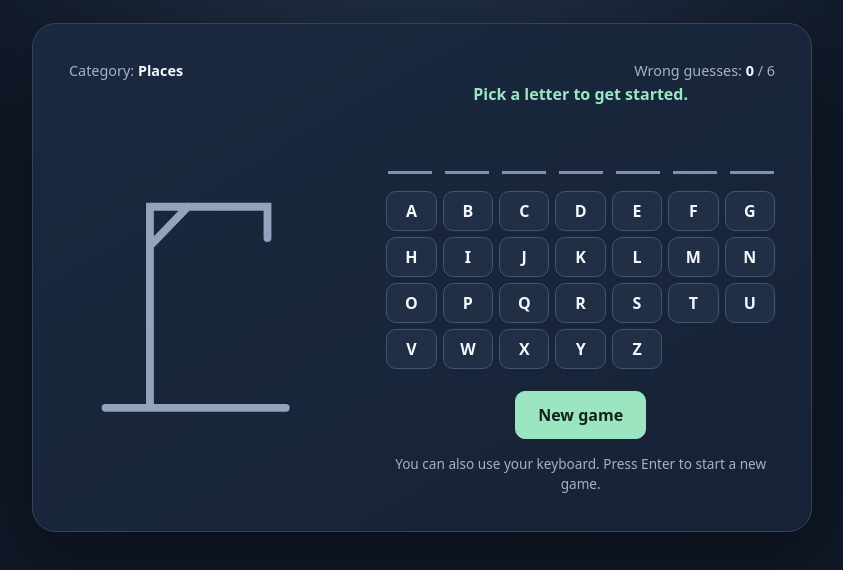
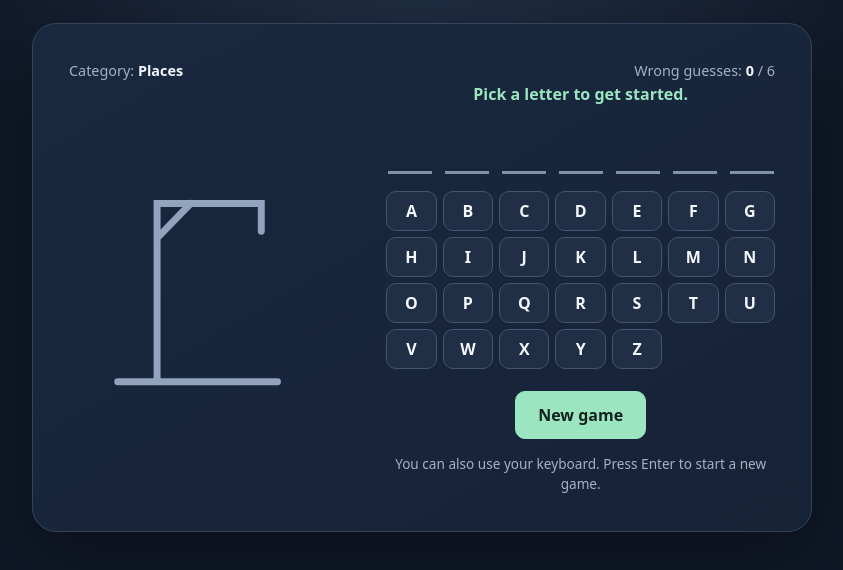
Before and after one commit to mauricehartery-irl/hangman-game, a plain HTML site: page index.html in a window 1280 px wide. Shown: the part 200-770 px from the top of the page, without its empty margins (218-1061 px from the left). Drawn offline with Linux system fonts and the light colour scheme.

Commit message:
Keep Hangman drawing within its panel

```diff
--- a/index.html
+++ b/index.html
@@ -10,7 +10,7 @@
     *{box-sizing:border-box}body{margin:0;min-height:100vh;background:radial-gradient(ellipse at 50% -15%,#2a3c56 0,transparent 57%),var(--bg);color:var(--ink);font:16px/1.5 system-ui,-apple-system,"Segoe UI",sans-serif;display:grid;place-items:center;padding:24px}
     main{width:min(100%,780px)}header{text-align:center;margin-bottom:26px}header p,.hint{color:var(--muted)}.eyebrow{text-transform:uppercase;letter-spacing:.2em;font-size:.75rem;font-weight:800;color:var(--accent);margin:0 0 8px}h1{font-size:clamp(2.25rem,7vw,4rem);line-height:1.05;letter-spacing:-.055em;margin:0}header p{margin:12px 0 0}
     .game{background:linear-gradient(150deg,#1a2940,#162236);border:1px solid #33445c;border-radius:24px;padding:clamp(18px,5vw,36px);box-shadow:0 24px 80px #0005}.status{display:flex;justify-content:space-between;gap:14px;flex-wrap:wrap;color:var(--muted);font-size:.9rem}.status strong{color:var(--ink)}
-    .stage{height:206px;display:grid;place-items:center;margin:10px 0 14px}.stage svg{height:100%;max-width:100%;overflow:visible}.gallows{stroke:#91a3bd;stroke-width:6;stroke-linecap:round;fill:none}.person{stroke:var(--warn);stroke-width:5;stroke-linecap:round;fill:none;opacity:0;transition:opacity .2s}.person.show{opacity:1}
+    .stage{height:206px;display:grid;place-items:center;margin:10px 0 14px}.stage svg{width:100%;height:100%;max-width:100%;max-height:100%;object-fit:contain;overflow:hidden;display:block}.gallows{stroke:#91a3bd;stroke-width:6;stroke-linecap:round;fill:none}.person{stroke:var(--warn);stroke-width:5;stroke-linecap:round;fill:none;opacity:0;transition:opacity .2s}.person.show{opacity:1}
     .message{text-align:center;min-height:28px;font-weight:700;color:var(--accent);margin:0 0 18px}.message.lost{color:var(--warn)}.word{display:flex;justify-content:center;gap:clamp(6px,2vw,13px);flex-wrap:wrap;margin:8px 0 17px}.letter{width:clamp(23px,6vw,44px);height:52px;display:grid;place-items:center;border-bottom:3px solid #8091a9;font-size:clamp(1.15rem,5vw,2rem);font-weight:800;text-transform:uppercase}.letter.revealed{color:var(--accent);border-color:var(--accent)}
     .keyboard{display:grid;grid-template-columns:repeat(7,minmax(0,1fr));gap:8px;margin:0 auto;max-width:540px}.key,.new-game{border:1px solid #44556f;background:var(--panel2);color:var(--ink);border-radius:10px;min-height:43px;font:inherit;font-weight:700;font-size:1rem;cursor:pointer;transition:transform .12s,background .12s,border-color .12s}.key:hover:not(:disabled),.new-game:hover{transform:translateY(-2px);border-color:var(--accent);background:#2a4057}.key:disabled{opacity:.38;cursor:not-allowed}.key.correct{background:#245a48;border-color:#41886d}.key.wrong{background:#563b43;border-color:#86545c}.key:focus-visible,.new-game:focus-visible{outline:3px solid var(--accent);outline-offset:2px}.footer{display:flex;justify-content:center;align-items:center;gap:16px;flex-wrap:wrap;margin-top:22px}.new-game{padding:11px 22px;background:var(--accent);border-color:var(--accent);color:#13231c}.new-game:hover{background:#b8f0d3;color:#13231c}.hint{text-align:center;font-size:.85rem;margin:15px 0 0}
     .play-layout{display:grid;grid-template-columns:minmax(190px,.85fr) minmax(0,1.15fr);align-items:center;gap:clamp(12px,3vw,30px)}.play-controls{min-width:0}.play-layout .stage{height:220px;margin:0}.play-controls .message{margin:0 0 12px}.play-controls .keyboard{gap:6px}.play-controls .key{min-height:40px}
```
